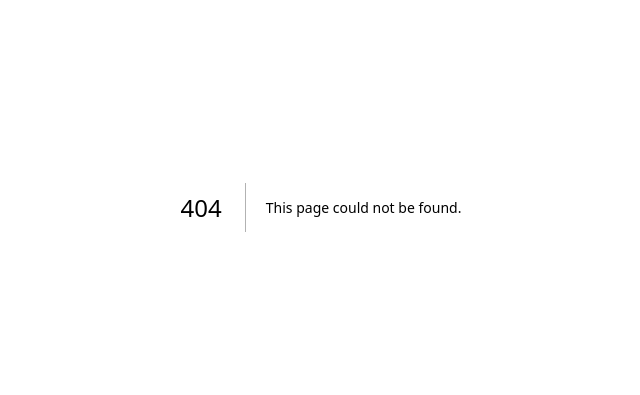
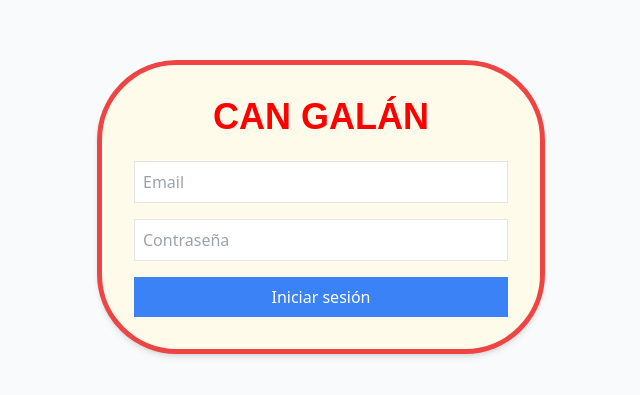
Before and after one commit to rafaelbau34/damazo, a Next.js app: page /login in a window 1280 px wide. Before the commit this address had no page. Shown: the part 193-588 px from the top of the page, without its empty margins (319-959 px from the left). Built offline with nearby package versions, Linux system fonts and the light colour scheme.

Commit message:
notion hecho hasta ahora

```diff
--- /dev/null
+++ b/src/app/login/page.tsx
@@ -0,0 +1,27 @@
+"use client";
+import AuthForm from "app/components/ui/AuthForm";
+import { Card } from "app/components/ui/card";
+
+export default function Login() {
+  return (
+    <div className="flex justify-center items-center h-screen bg-gray-50">
+      <Card
+        className="p-8 w-full max-w-md bg-amber-50 rounded-[50px] border-4 border-red-500 shadow-md"
+        style={{
+          borderRadius: "80px",
+          borderWidth: "5px",
+        }}
+      >
+        <h2
+          className="text-4xl font-bold text-center mb-6"
+          style={{ fontFamily: "Gravitas One, sans-serif", color: "#FF0000" }}
+        >
+          CAN GALÁN
+        </h2>
+
+        {/* Aquí se usa el componente AuthForm en lugar del formulario original */}
+        <AuthForm />
+      </Card>
+    </div>
+  );
+}
--- /dev/null
+++ b/src/app/middleware.ts
@@ -0,0 +1,22 @@
+import { NextResponse } from "next/server";
+import type { NextRequest } from "next/server";
+import jwt from "jsonwebtoken";
+
+const SECRET = process.env.JWT_SECRET!;
+
+export function middleware(req: NextRequest) {
+  const token = req.cookies.get("token")?.value;
+
+  if (!token) return NextResponse.redirect(new URL("/login", req.url));
+
+  try {
+    jwt.verify(token, SECRET);
+    return NextResponse.next();
+  } catch (error) {
+    return NextResponse.redirect(new URL("/login", req.url));
+  }
+}
+
+export const config = {
+  matcher: ["/dashboard/:path*"],
+};
--- /dev/null
+++ b/src/app/stores/useAuthStore.ts
@@ -0,0 +1,26 @@
+import { create } from "zustand";
+
+interface AuthState {
+  user: { id: string; name: string; email: string } | null;
+  token: string | null;
+  login: (
+    user: { id: string; name: string; email: string },
+    token: string
+  ) => void;
+  logout: () => void;
+}
+
+const useAuthStore = create<AuthState>((set) => ({
+  user: null,
+  token: null,
+  login: (user, token) => {
+    localStorage.setItem("token", token);
+    set({ user, token });
+  },
+  logout: () => {
+    localStorage.removeItem("token");
+    set({ user: null, token: null });
+  },
+}));
+
+export default useAuthStore;
--- /dev/null
+++ b/src/components/ui/AuthForm.tsx
@@ -0,0 +1,41 @@
+"use client";
+import { useState } from "react";
+import useAuthStore from "app/app/stores/useAuthStore";
+
+export default function AuthForm() {
+  const [email, setEmail] = useState("");
+  const [password, setPassword] = useState("");
+  const login = useAuthStore((state) => state.login);
+
+  const handleSubmit = async (e: React.FormEvent) => {
+    e.preventDefault();
+    const res = await fetch("/api/auth/login", {
+      method: "POST",
+      body: JSON.stringify({ email, password }),
+      headers: { "Content-Type": "application/json" },
+    });
+
+    const data = await res.json();
+    if (res.ok) login(data.user, data.token);
+  };
+
+  return (
+    <form onSubmit={handleSubmit} className="flex flex-col gap-4">
+      <input
+        type="email"
+        placeholder="Email"
+        onChange={(e) => setEmail(e.target.value)}
+        className="border p-2"
+      />
+      <input
+        type="password"
+        placeholder="Contraseña"
+        onChange={(e) => setPassword(e.target.value)}
+        className="border p-2"
+      />
+      <button type="submit" className="bg-blue-500 text-white p-2">
+        Iniciar sesión
+      </button>
+    </form>
+  );
+}
```
Also changed, not shown: src/components/ui/checkbox.tsx (+8 -8 lines).
